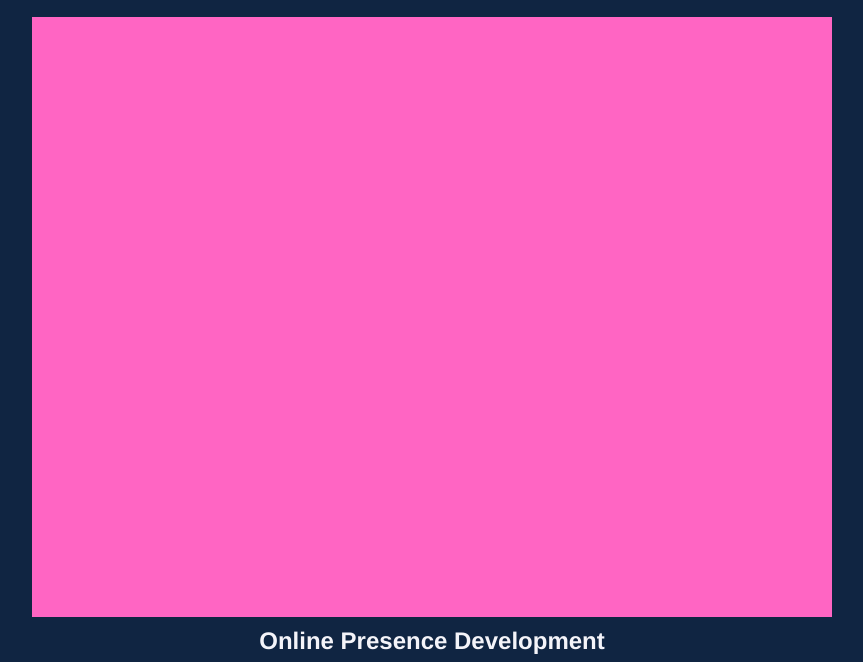
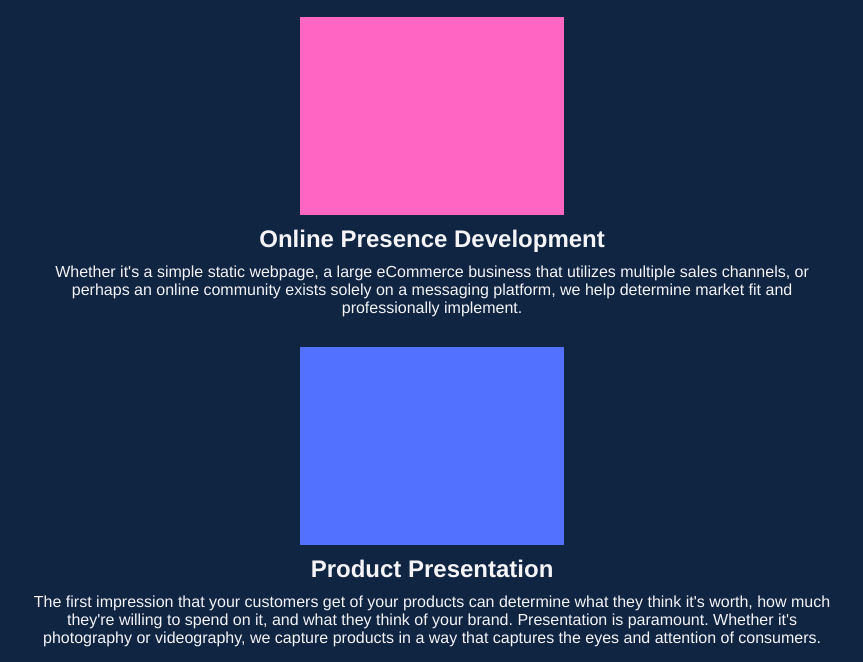
Before and after one commit to kogzysample/services, a plain HTML site: page index.html in a window 1280 px wide. Shown: the part 90-752 px from the top of the page, without its empty margins (208-1071 px from the left). Drawn offline with Linux system fonts and the light colour scheme.

Commit message:
Update index.html

```diff
--- a/index.html
+++ b/index.html
@@ -31,6 +31,12 @@
             margin: 0 auto 10px; /* Center image and add margin below it */
             max-width: 100%; /* Ensure the image is responsive */
             height: auto; /* Maintain aspect ratio */
+        }
+        /* Media query for desktop */
+        @media (min-width: 768px) {
+            .service img {
+                width: 33%; /* Set image width to 33% on larger screens */
+            }
         }
         .contact-form {
             margin-top: 40px;
```
